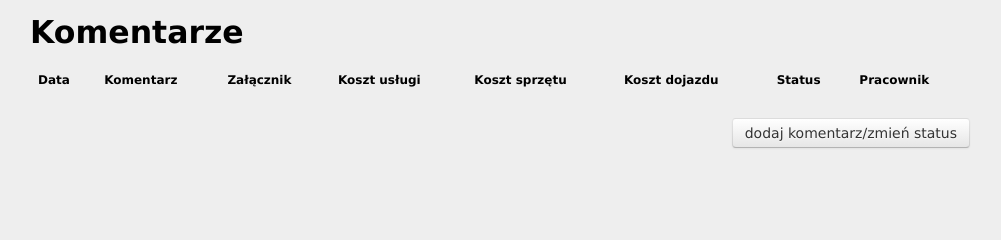
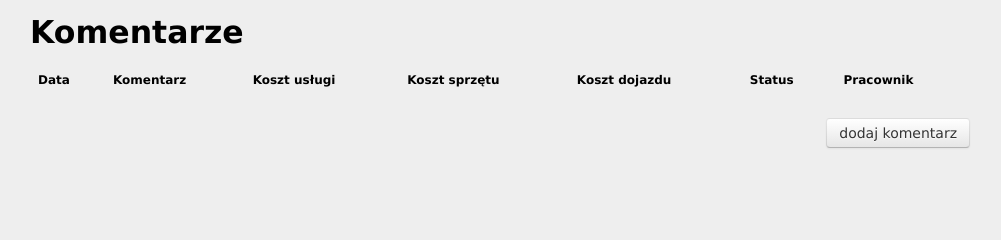
Before and after one commit to owad/dziobak, a Django app: template templates/product/product_detail.html in a window 1280 px wide. Shown: the part 163-403 px from the top of the page, without its empty margins (140-1141 px from the left). Run offline with Django 3.2, Linux system fonts and the light colour scheme; the template is opened without the code that fills it, so the values that code supplies are empty; some libraries are stand-ins or nearby versions.

Commit message:
template tweaks

```diff
--- a/product/views.py
+++ b/product/views.py
@@ -27,6 +27,11 @@ from cs.settings import STATIC_URL
 class ProductDetail(DetailView):
     context_object_name = 'product'
     model = Product
+
+    def get_context_data(self, **kwargs):
+        context = super(ProductDetail, self).get_context_data(**kwargs)
+        context['closed'] = CLOSED
+        return context
 
 product_detail = ProductDetail.as_view()
 
--- a/templates/product/product_detail.html
+++ b/templates/product/product_detail.html
@@ -20,7 +20,6 @@
             <tr>
                 <td>Data</td>
                 <td>Komentarz</td>
-                <td>Załącznik</td>
                 <td>Koszt usługi</td>
                 <td>Koszt sprzętu</td>
                 <td>Koszt dojazdu</td>
@@ -46,7 +45,7 @@
         </tbody>
     </table>
 
-    <a class="btn fright" href="{% url 'comment_create' product.pk %}">dodaj komentarz/zmień status</a>
+    <a class="btn fright" href="{% url 'comment_create' product.pk %}">dodaj komentarz{% if product.status < closed %}/zmień status{% endif %}</a>
 
     {% endblock %}
 
```
